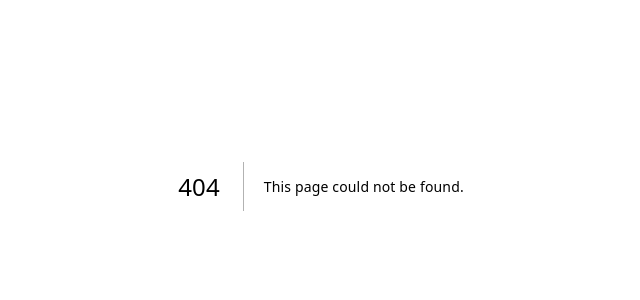
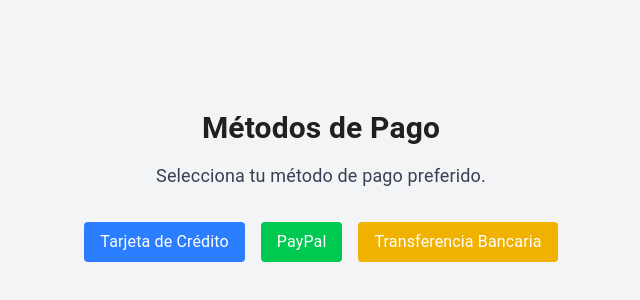
Before and after one commit to wapifoodmx-ctrl/WapifoodFront, a Next.js app: page /payments in a window 1280 px wide. Before the commit this address had no page. Shown: the part 214-514 px from the top of the page, without its empty margins (319-959 px from the left). Built offline with nearby package versions, Linux system fonts and the light colour scheme.

Commit message:
se terminaron las modales AL 95 y se convirtío en formic

```diff
--- /dev/null
+++ b/pages/payments.js
@@ -0,0 +1,15 @@
+export default function Payments() {
+
+    return (
+        <div className="flex flex-col items-center justify-center h-screen bg-gray-100">
+            <h1 className="text-3xl font-bold mb-4">Métodos de Pago</h1>
+            <p className="text-lg text-gray-700 mb-8">Selecciona tu método de pago preferido.</p>
+            <div className="flex flex-wrap justify-center gap-4">
+                {/* Aquí puedes agregar los métodos de pago */}
+                <button className="bg-blue-500 text-white px-4 py-2 rounded">Tarjeta de Crédito</button>
+                <button className="bg-green-500 text-white px-4 py-2 rounded">PayPal</button>
+                <button className="bg-yellow-500 text-white px-4 py-2 rounded">Transferencia Bancaria</button>
+            </div>
+        </div>
+    );
+}
```
